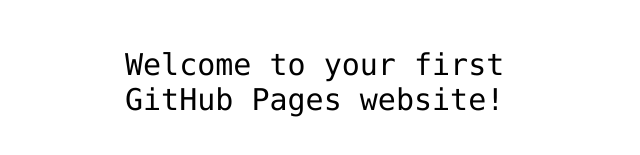
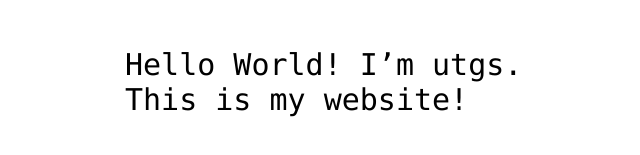
Before and after one commit to utgs/hello-world, a plain HTML site: page index.html in a window 1280 px wide. Shown: the part 341-496 px from the top of the page, without its empty margins (315-955 px from the left). Drawn offline with Linux system fonts and the light colour scheme.

Commit message:
change text

```diff
--- a/index.html
+++ b/index.html
@@ -8,11 +8,10 @@
 </head>
 
 <body>
-
 <img src="https://octodex.github.com/images/daftpunktocat-thomas.gif" id="octocat" alt="octocat-gif" />
 
 <!-- Change this code here by copy and pasting your template on line 15 -->
-<p>Welcome to your first GitHub Pages website!</p>
+<p>Hello World! I’m utgs. This is my website!</p>
 
 </body>
 </html>
```
